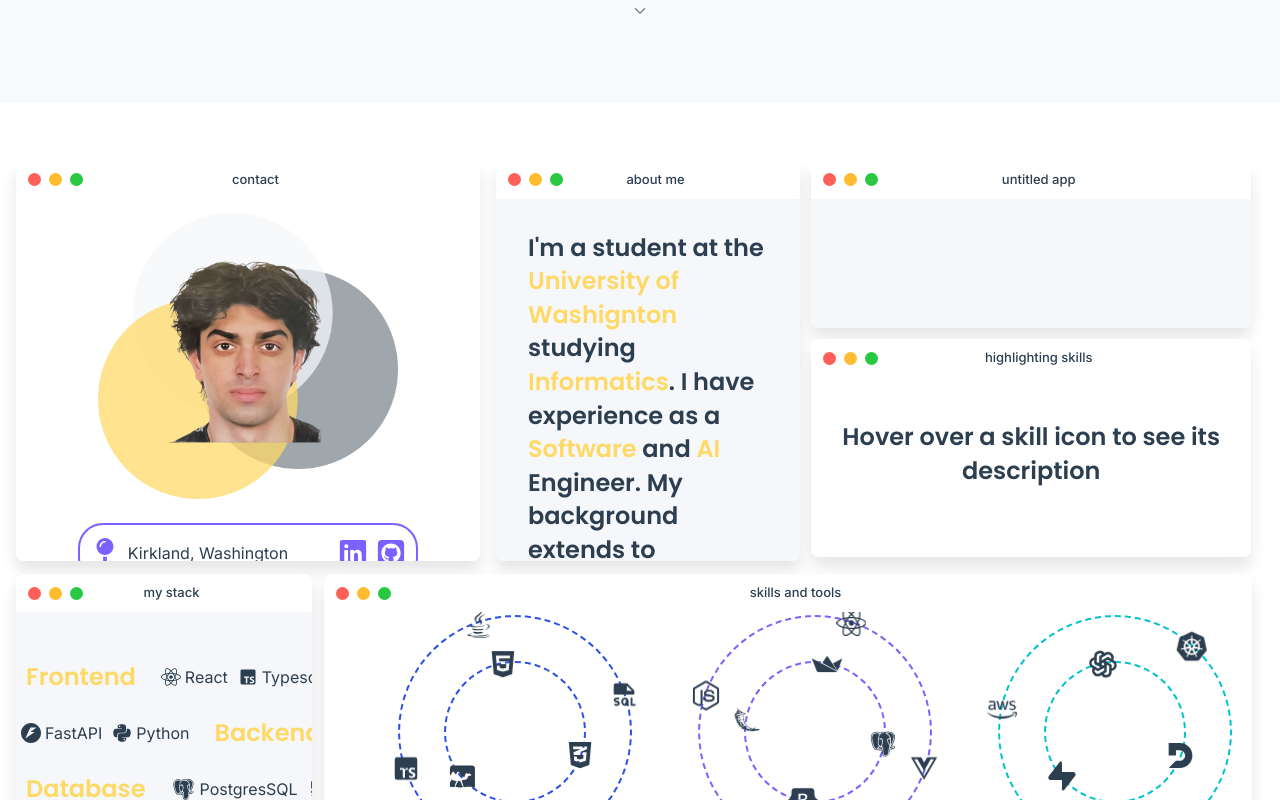
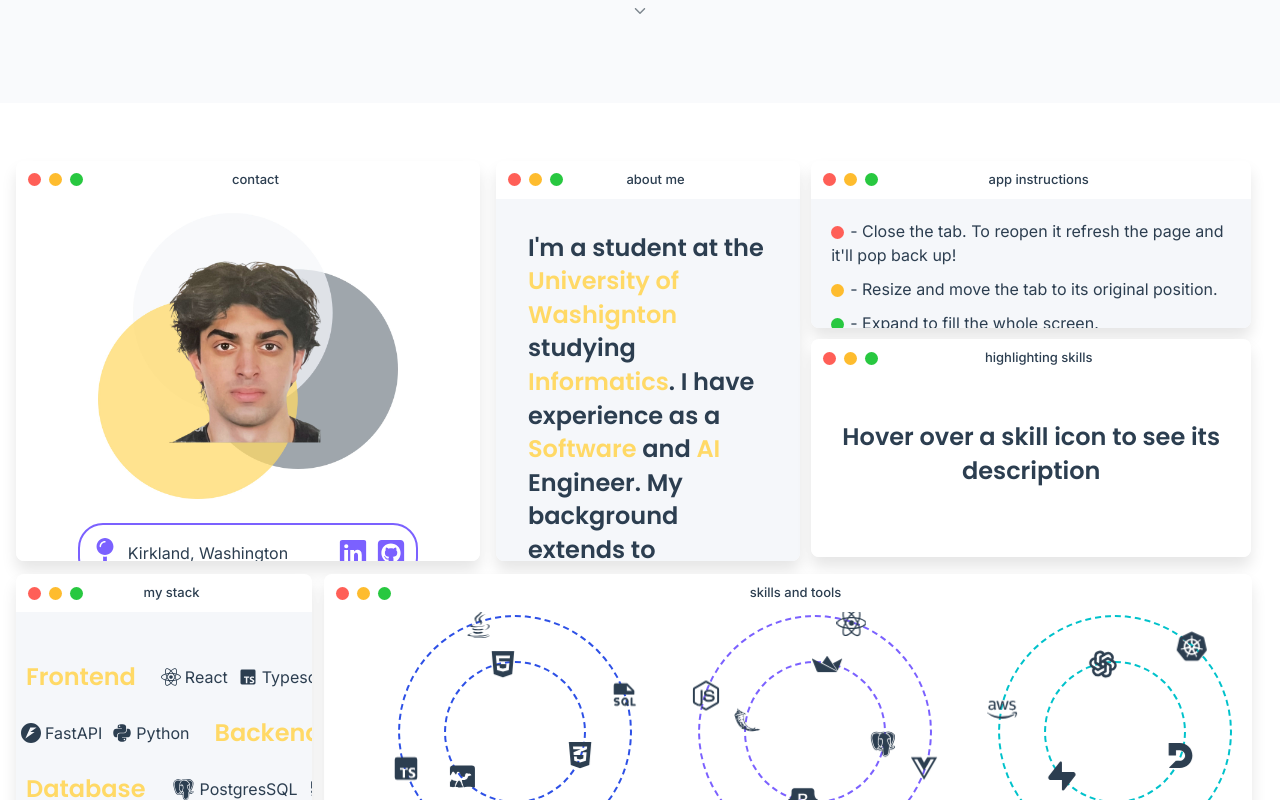
Before and after one commit to dedhaw/portfolio, a React (Vite) app: page / in a window 1280 px wide. Shown: the part 695-1495 px from the top of the page. Built offline with nearby package versions, Linux system fonts and the light colour scheme.

Commit message:
About me updated
Added an app instructions tab

```diff
--- a/src/components/AboutMe.tsx
+++ b/src/components/AboutMe.tsx
@@ -6,6 +6,7 @@ import { WindowProvider } from "../utils/WindowContext";
 import { HighlightProvider } from "../utils/HighlightContext";
 import AboutTab from "./Contact";
 import Skills from "./Skills";
+import Instructions from "./Instructions";
 import { AltSection, MacOSContainer } from "../styles/GlobalStyles";
 import MyStack from "./MyStack";
 import Highlight from "./HightlightSkills";
@@ -128,9 +129,9 @@ export default function AboutMe({id}: AboutMeProps) {
                                 startingYPosition={2}
                             />
                             <MacOS
-                                id="additonal-info"
-                                // title="where I've worked"
-                                // content={<WorkStyle />}
+                                id="app-instructions"
+                                title="app instructions"
+                                content={<Instructions />}
                                 backgroundColor="light-gray"
                                 width={550}
                                 height={209}
@@ -193,9 +194,9 @@ export default function AboutMe({id}: AboutMeProps) {
                                 baseHeight={ipadBH}
                             />
                             <MacOS
-                                id="additonal-info"
-                                // title="where I've worked"
-                                // content={<WorkStyle />}
+                                id="app-instructions"
+                                title="app instructions"
+                                content={<Instructions />}
                                 backgroundColor="light-gray"
                                 width={515}
                                 height={300}
--- /dev/null
+++ b/src/components/Instructions.tsx
@@ -0,0 +1,39 @@
+import { Container } from "../styles/GlobalStyles";
+import { ControlButton } from "./MacOS";
+
+export default function Instructions() {
+  return (
+    <Container style={{textAlign: "left", padding: 15}}>
+        <p style={{margin: 5}}>
+            <span style={{paddingRight: 6}}>
+                <ControlButton $color="close" $borderColor="close-border" style={{
+                    display: "inline-block",
+                    verticalAlign: "middle",
+
+                }}/>
+            </span>
+            - Close the tab. To reopen it refresh the page and it'll pop back up!
+        </p>
+        <p style={{margin: 5}}>
+            <span style={{paddingRight: 6}}>
+                <ControlButton $color="minimize" $borderColor="minimize-border" style={{
+                    display: "inline-block",
+                    verticalAlign: "middle",
+
+                }}/>
+            </span>
+            - Resize and move the tab to its original position.
+        </p>
+        <p style={{margin: 5}}>
+            <span style={{paddingRight: 6}}>
+                <ControlButton $color="maximize" $borderColor="maximize-border" style={{
+                    display: "inline-block",
+                    verticalAlign: "middle",
+
+                }}/>
+            </span>
+            - Expand to fill the whole screen.
+        </p>
+    </Container>
+  )
+}
--- a/src/components/MacOS.tsx
+++ b/src/components/MacOS.tsx
@@ -38,12 +38,13 @@ const ControlsContainer = styled.div`
  margin-right: 12px;
 `;
 
-const ControlButton = styled.div<{ $color: string; $borderColor: string }>`
+export const ControlButton = styled.div<{ $color: string; $borderColor: string }>`
  width: 13px;
  height: 13px;
  border-radius: 50%;
  background-color: ${props => `var(--macos-${props.$color})`};
  position: relative;
+ flex-shrink: 0;
 
  &:hover::after {
    content: '';
```
